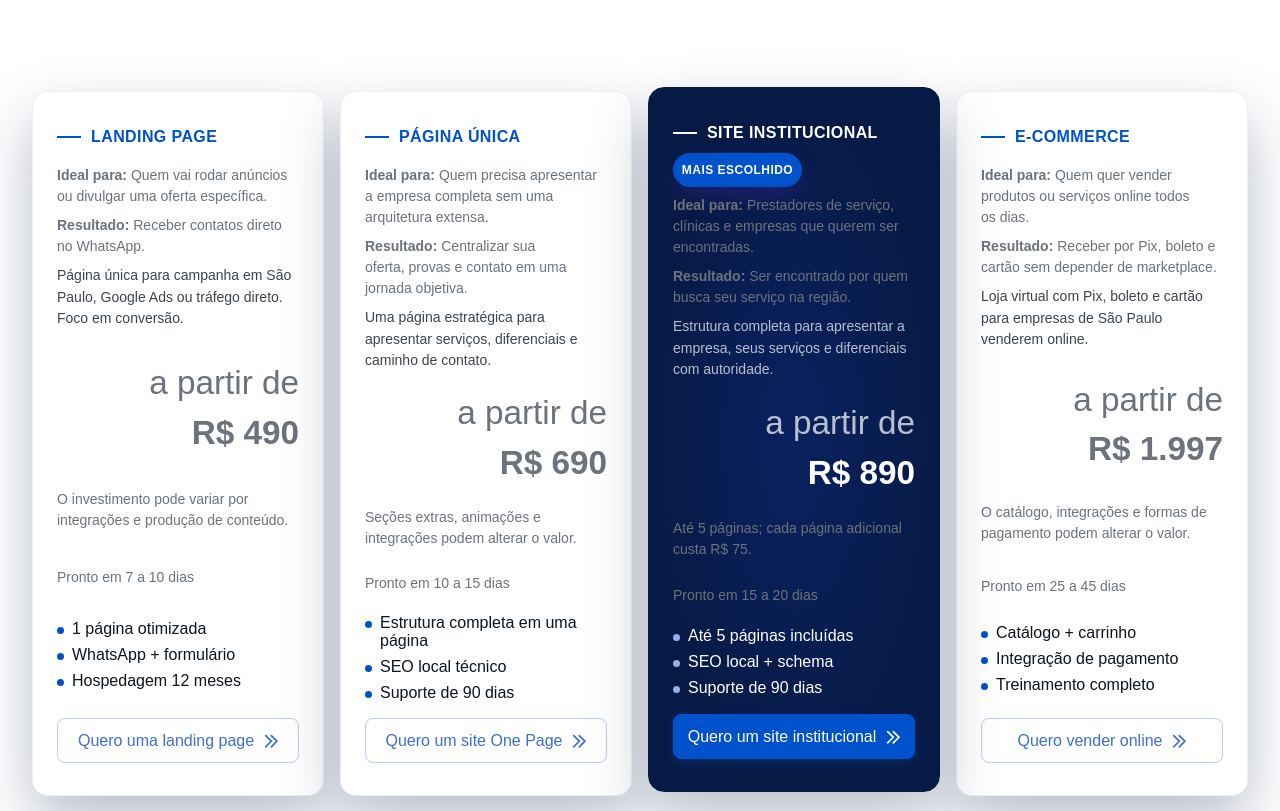
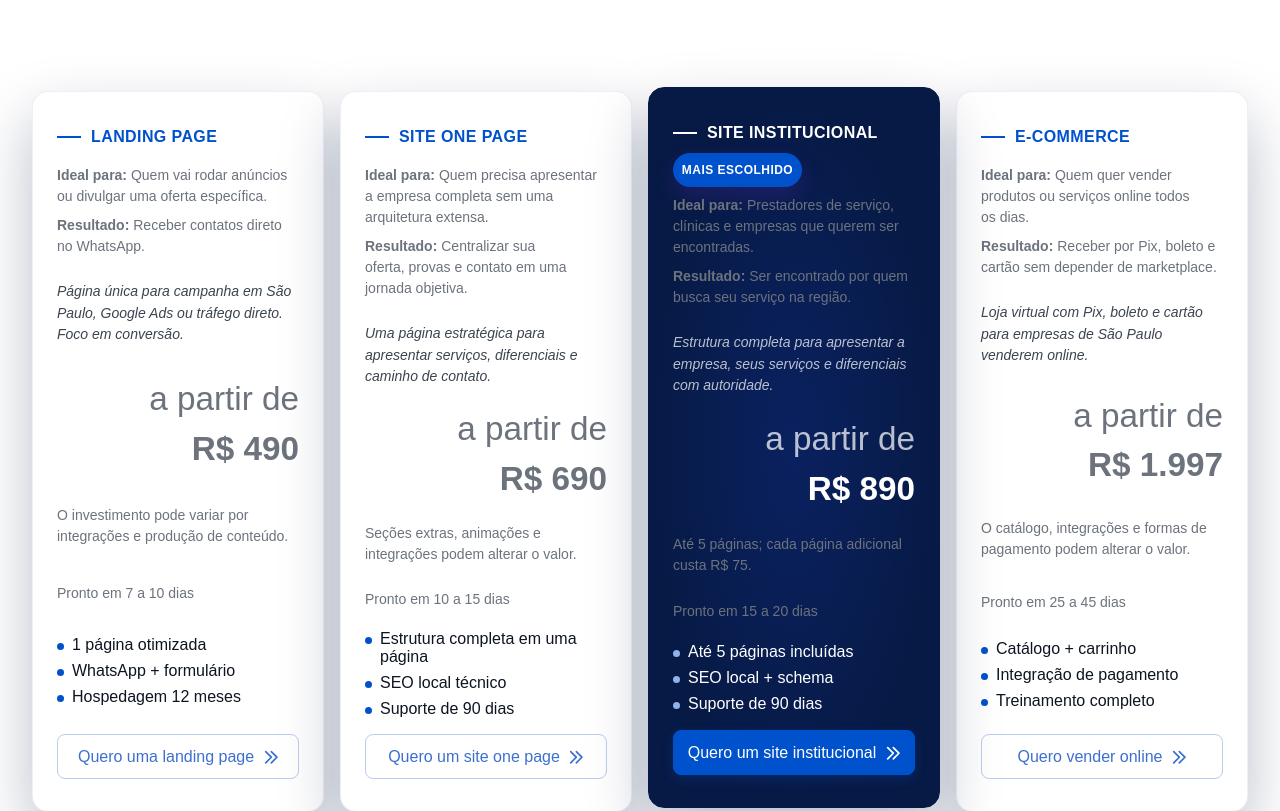
Before and after one commit to robsonsvicero/robson-svicero, a React (Vite) app: page /planos in a window 1280 px wide. Shown: the part 1561-2372 px from the top of the page. Built offline with nearby package versions, Linux system fonts and the light colour scheme; no server answers; the database is empty; a web font is replaced by a local one.

Commit message:
Ajustes nas mensagens de wp na página Planos

```diff
--- a/src/data/contentSnapshots.js
+++ b/src/data/contentSnapshots.js
@@ -1,5 +1,5 @@
 export const contentSnapshots = {
-  "generatedAt": "2026-10-29T00:18:18.007Z",
+  "generatedAt": "2026-10-29T13:11:12.125Z",
   "blogPosts": [
     {
       "image": "https://rddufuzsjzschmuyadma.supabase.co/storage/v1/object/public/site-media/posts/como-usar-ia-para-criar-interfaces-web-menos-genericas/image-2026-10-13T21-20-45-683Z.webp",
--- a/src/pages/Planos/Planos.jsx
+++ b/src/pages/Planos/Planos.jsx
@@ -53,13 +53,13 @@
   {
     id: "one-page",
     name: "Site One Page",
-    focus: "PÁGINA ÚNICA",
+    focus: "Site One Page",
     idealFor: "Quem precisa apresentar a empresa completa sem uma arquitetura extensa.",
     result: "Centralizar sua oferta, provas e contato em uma jornada objetiva.",
     tone: "Uma página estratégica para apresentar serviços, diferenciais e caminho de contato.",
     price: "690",
     priceNote: "Seções extras, animações e integrações podem alterar o valor.",
-    ctaLabel: "Quero um site One Page",
+    ctaLabel: "Quero um site one page",
     badge: null,
     timeline: "Pronto em 10 a 15 dias",
     bullets: [
@@ -110,20 +110,20 @@
 const maintenancePlans = [
   {
     name: "Essencial",
-    price: "129",
+    price: "109",
     description: "Site no ar, infraestrutura protegida e suporte técnico básico.",
     bullets: ["Hospedagem e domínio inclusos", "Até 1 pequena alteração por mês", "Resposta em até 3 dias úteis"],
   },
   {
     name: "Profissional",
-    price: "279",
+    price: "237",
     description: "Infraestrutura e rotina de atualização para empresas que precisam fazer mudanças com frequência.",
     bullets: ["Hospedagem e domínio inclusos", "Até 3 pequenas alterações por mês", "Resposta em até 2 dias úteis"],
     featured: true,
   },
   {
     name: "Avançado",
-    price: "449",
+    price: "380",
     description: "Acompanhamento técnico próximo, manutenção preventiva e verificações contínuas.",
     bullets: ["Hospedagem e domínio inclusos", "Até 5 pequenas alterações por mês", "SEO técnico básico e relatório"],
   },
@@ -164,9 +164,9 @@
   },
 ];
 
-function getPlanWhatsAppUrl(planName) {
+function getPlanWhatsAppUrl(planFocus) {
   const message = encodeURIComponent(
-    `Olá! Quero o plano ${planName} para o meu projeto. Pode me explicar como funciona?`
+    `Olá! Quero o plano ${planFocus} para o meu projeto. Pode me explicar como funciona?`
   );
   return `https://wa.me/5511964932007?text=${message}`;
 }
@@ -461,7 +461,7 @@
                         ))}
                       </ul>
                       <Button
-                        href={getPlanWhatsAppUrl(plan.name)}
+                        href={getPlanWhatsAppUrl(plan.focus)}
                         target="_blank"
                         rel="noreferrer noopener"
                         variant={plan.featured ? "primary" : "secondary"}
```
Also changed, not shown: src/styles/global.css.
